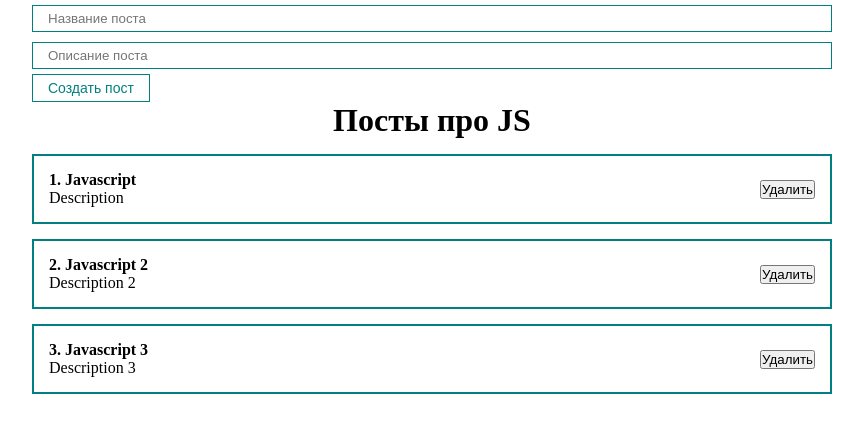
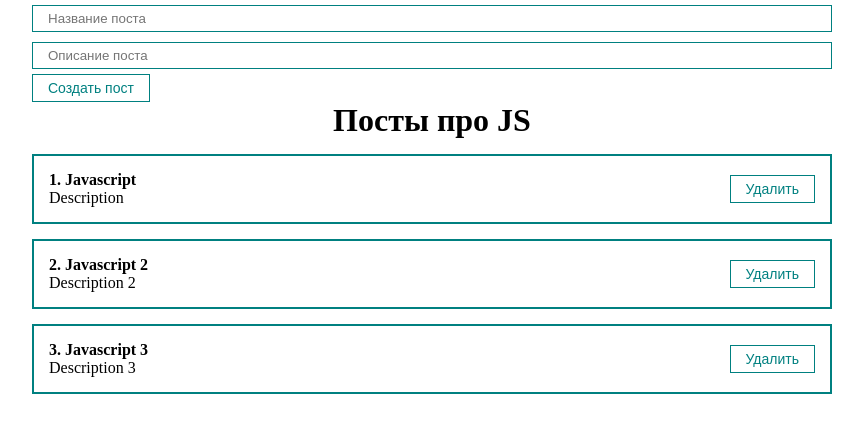
Before and after one commit to xGerfy/task_1_react, a React (Create React App) app: page /posts in a window 1280 px wide. Shown: the top 432 px of the page, without its empty margins (208-1071 px from the left). Built offline with nearby package versions, Linux system fonts and the light colour scheme.

Commit message:
add remove post function and fix  myiput code

```diff
--- a/src/App.js
+++ b/src/App.js
@@ -14,10 +14,14 @@
     setPosts([...posts, newPost]);
   };
 
+  const removePost = (post) => {
+    setPosts(posts.filter((p) => p.id !== post.id));
+  };
+
   return (
     <div className="App">
       <PostForm create={createPost} />
-      <PostList posts={posts} title="Посты про JS" />
+      <PostList remove={removePost} posts={posts} title="Посты про JS" />
     </div>
   );
 }
--- a/src/components/PostForm.jsx
+++ b/src/components/PostForm.jsx
@@ -12,7 +12,7 @@
       id: Date.now(),
     };
     create(newPost);
-    setPost("");
+    setPost({ title: "", body: "" });
   };
 
   return (
--- a/src/components/PostItem.jsx
+++ b/src/components/PostItem.jsx
@@ -1,4 +1,5 @@
 import React from "react";
+import MyButton from "./UI/button/MyButton";
 
 export default function PostItem(props) {
   return (
@@ -11,7 +12,7 @@
           <div>{props.post.body}</div>
         </div>
         <div className="post__btns">
-          <button>Удалить</button>
+          <MyButton onClick={() => props.remove(props.post)}>Удалить</MyButton>
         </div>
       </div>
     </div>
--- a/src/components/PostList.jsx
+++ b/src/components/PostList.jsx
@@ -1,12 +1,17 @@
 import React from "react";
 import PostItem from "./PostItem";
 
-export default function PostList({ posts, title }) {
+export default function PostList({ posts, title, remove }) {
   return (
     <div>
       <h1 style={{ textAlign: "center" }}>{title}</h1>
       {posts.map((post, index) => (
-        <PostItem number={index + 1} post={post} key={post.id} />
+        <PostItem
+          remove={remove}
+          number={index + 1}
+          post={post}
+          key={post.id}
+        />
       ))}
     </div>
   );
```
